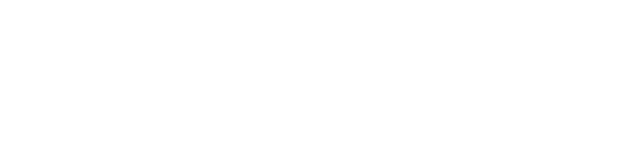
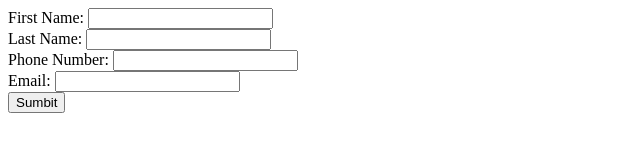
Before and after one commit to acciojob/form-login-2-Kasif17, a website: page main.html in a window 1280 px wide. Shown: the whole page, without its empty margins (0-640 px from the left). Drawn offline with Linux system fonts and the light colour scheme.

Commit message:
created a submission

```diff
--- a/main.html
+++ b/main.html
@@ -7,6 +7,19 @@
 </head>
 
 <body>
+	<label>First Name:</label>
+	<input type="text" id="fname" >
+	<br>
+	<label>Last Name: </label>
+	<input type="text" id="lname">
+	<br>
+	<label>Phone Number: </label>
+	<input type="text" id="number">
+	<br>
+	<label> Email: </label>
+	<input type="email" id="email">
+	<br>
+	<button type="" id="btn" onclick=submitted()>Sumbit</button>
 	<!-- the entire body must be written by student -->
     <script type="text/javascript" src="./script.js">
 </script>
--- a/script.js
+++ b/script.js
@@ -1 +1,9 @@
 //your JS code here. If required.
+function submitted() {
+	const fname = document.getElementById("fname").value.trim();
+	const lname = document.getElementById("lname").value.trim();
+	const number = document.getElementById("number").value.trim();
+	const email = document.getElementById("email").value.trim();
+
+	alert(`First Name: ${fname} Last Name: ${lname} Phone Number: ${number} Email ID: ${email}`);
+}
```
